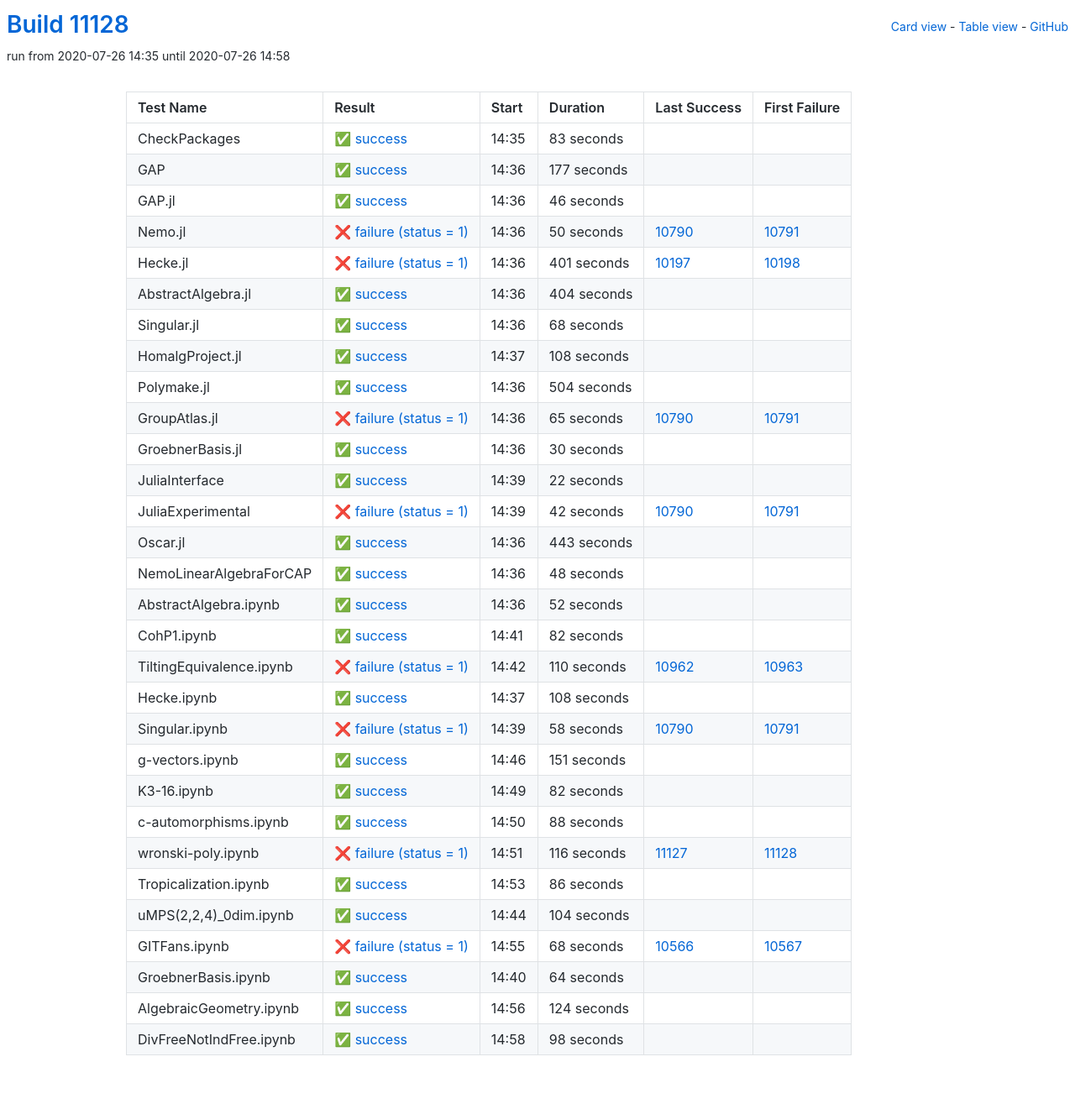
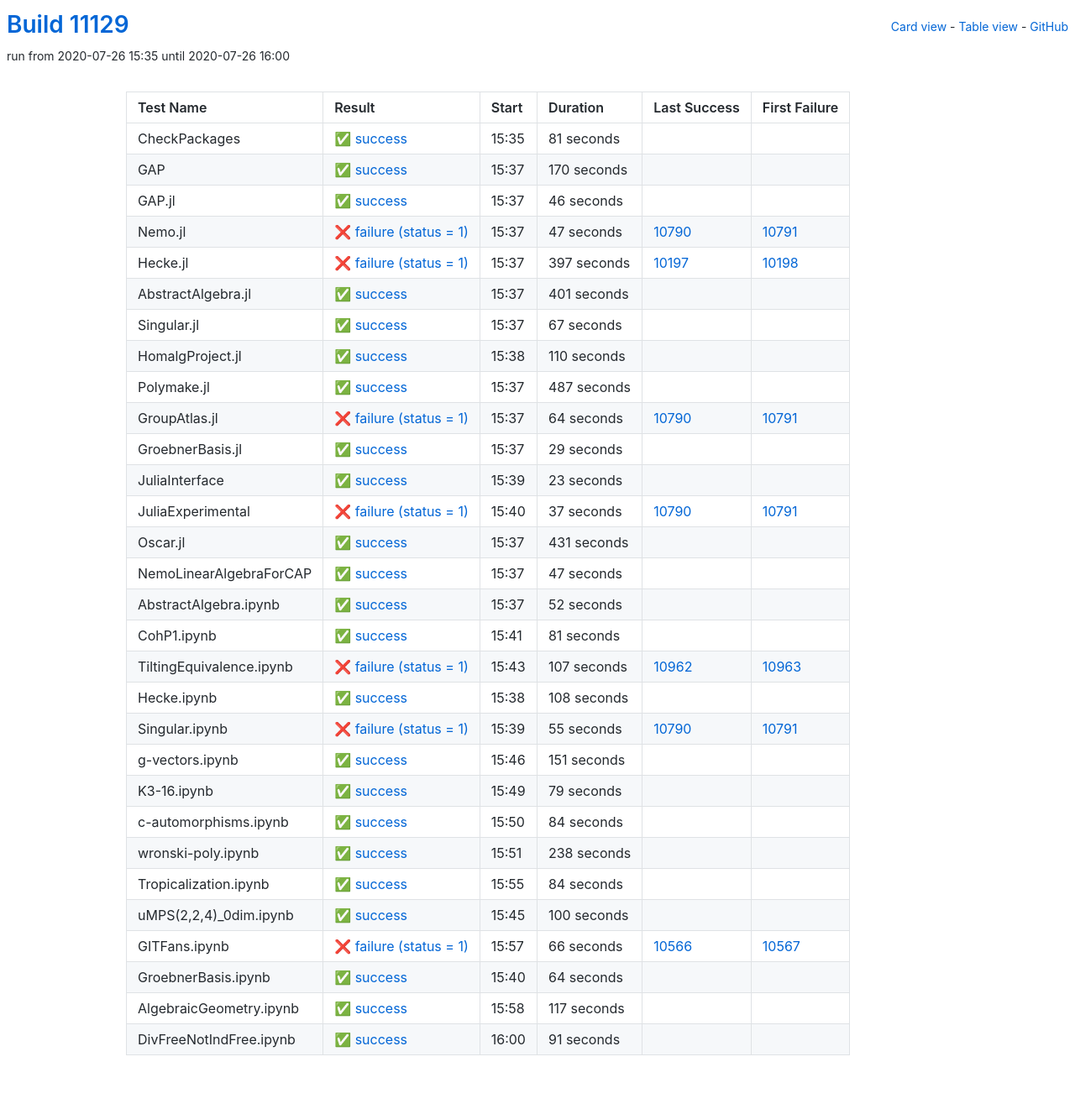
Before and after one commit to oscar-system/oscar-ci-status, a Jekyll site: the page built from table.html, in a window 1280 px wide. Shown: the whole page at 84% size. Built offline with Jekyll 4.4.1, drawn with Linux system fonts in a browser that asks for light colours.

Commit message:
Build #11129

```diff
--- a/_data/ci.yml
+++ b/_data/ci.yml
@@ -1,6 +1,6 @@
 ---
-build: 11128
-build_url: https://oscarci.mathematik.uni-kl.de/job/oscar/11128/
+build: 11129
+build_url: https://oscarci.mathematik.uni-kl.de/job/oscar/11129/
 job: oscar
 organization: oscar-system
 repo: oscar-ci-status
@@ -8,32 +8,32 @@
 tests:
 - name: CheckPackages
   id: checkpackages
-  log: https://oscarci.mathematik.uni-kl.de/job/oscar/11128/artifact/logs/build-11128/CheckPackages.log
-  start: 2020-07-26 14:35
+  log: https://oscarci.mathematik.uni-kl.de/job/oscar/11129/artifact/logs/build-11129/CheckPackages.log
+  start: 2020-07-26 15:35
   success: true
   exitcode: 0
   status: success
-  duration: 83
+  duration: 81
   last_success: false
   last_success_url:
   first_failure: false
   first_failure_url:
 - name: GAP
   id: gap
-  log: https://oscarci.mathematik.uni-kl.de/job/oscar/11128/artifact/logs/build-11128/GAP.log
-  start: 2020-07-26 14:36
+  log: https://oscarci.mathematik.uni-kl.de/job/oscar/11129/artifact/logs/build-11129/GAP.log
+  start: 2020-07-26 15:37
   success: true
   exitcode: 0
   status: success
-  duration: 177
+  duration: 170
   last_success: false
   last_success_url:
   first_failure: false
   first_failure_url:
 - name: GAP.jl
   id: gap-jl
-  log: https://oscarci.mathematik.uni-kl.de/job/oscar/11128/artifact/logs/build-11128/GAP.jl.log
-  start: 2020-07-26 14:36
+  log: https://oscarci.mathematik.uni-kl.de/job/oscar/11129/artifact/logs/build-11129/GAP.jl.log
+  start: 2020-07-26 15:37
   success: true
   exitcode: 0
   status: success
@@ -44,152 +44,152 @@
   first_failure_url:
 - name: Nemo.jl
   id: nemo-jl
-  log: https://oscarci.mathematik.uni-kl.de/job/oscar/11128/artifact/logs/build-11128/Nemo.jl.log
-  start: 2020-07-26 14:36
+  log: https://oscarci.mathematik.uni-kl.de/job/oscar/11129/artifact/logs/build-11129/Nemo.jl.log
+  start: 2020-07-26 15:37
   success: false
   exitcode: 1
   status: failure
-  duration: 50
+  duration: 47
   last_success: 10790
   last_success_url: https://oscarci.mathematik.uni-kl.de/job/oscar/10790/
   first_failure: 10791
   first_failure_url: https://oscarci.mathematik.uni-kl.de/job/oscar/10791/
 - name: Hecke.jl
   id: hecke-jl
-  log: https://oscarci.mathematik.uni-kl.de/job/oscar/11128/artifact/logs/build-11128/Hecke.jl.log
-  start: 2020-07-26 14:36
+  log: https://oscarci.mathematik.uni-kl.de/job/oscar/11129/artifact/logs/build-11129/Hecke.jl.log
+  start: 2020-07-26 15:37
   success: false
   exitcode: 1
   status: failure
-  duration: 401
+  duration: 397
   last_success: 10197
   last_success_url: https://oscarci.mathematik.uni-kl.de/job/oscar/10197/
   first_failure: 10198
   first_failure_url: https://oscarci.mathematik.uni-kl.de/job/oscar/10198/
 - name: AbstractAlgebra.jl
   id: abstractalgebra-jl
-  log: https://oscarci.mathematik.uni-kl.de/job/oscar/11128/artifact/logs/build-11128/AbstractAlgebra.jl.log
-  start: 2020-07-26 14:36
+  log: https://oscarci.mathematik.uni-kl.de/job/oscar/11129/artifact/logs/build-11129/AbstractAlgebra.jl.log
+  start: 2020-07-26 15:37
   success: true
   exitcode: 0
   status: success
-  duration: 404
+  duration: 401
   last_success: false
   last_success_url:
   first_failure: false
   first_failure_url:
 - name: Singular.jl
   id: singular-jl
-  log: https://oscarci.mathematik.uni-kl.de/job/oscar/11128/artifact/logs/build-11128/Singular.jl.log
-  start: 2020-07-26 14:36
+  log: https://oscarci.mathematik.uni-kl.de/job/oscar/11129/artifact/logs/build-11129/Singular.jl.log
+  start: 2020-07-26 15:37
   success: true
   exitcode: 0
   status: success
-  duration: 68
+  duration: 67
   last_success: false
   last_success_url:
   first_failure: false
   first_failure_url:
 - name: HomalgProject.jl
   id: homalgproject-jl
-  log: https://oscarci.mathematik.uni-kl.de/job/oscar/11128/artifact/logs/build-11128/HomalgProject.jl.log
-  start: 2020-07-26 14:37
+  log: https://oscarci.mathematik.uni-kl.de/job/oscar/11129/artifact/logs/build-11129/HomalgProject.jl.log
+  start: 2020-07-26 15:38
   success: true
   exitcode: 0
   status: success
-  duration: 108
+  duration: 110
   last_success: false
   last_success_url:
   first_failure: false
   first_failure_url:
 - name: Polymake.jl
   id: polymake-jl
-  log: https://oscarci.mathematik.uni-kl.de/job/oscar/11128/artifact/logs/build-11128/Polymake.jl.log
-  start: 2020-07-26 14:36
+  log: https://oscarci.mathematik.uni-kl.de/job/oscar/11129/artifact/logs/build-11129/Polymake.jl.log
+  start: 2020-07-26 15:37
   success: true
   exitcode: 0
   status: success
-  duration: 504
+  duration: 487
   last_success: false
   last_success_url:
   first_failure: false
   first_failure_url:
 - name: GroupAtlas.jl
   id: groupatlas-jl
-  log: https://oscarci.mathematik.uni-kl.de/job/oscar/11128/artifact/logs/build-11128/GroupAtlas.jl.log
-  start: 2020-07-26 14:36
+  log: https://oscarci.mathematik.uni-kl.de/job/oscar/11129/artifact/logs/build-11129/GroupAtlas.jl.log
+  start: 2020-07-26 15:37
   success: false
   exitcode: 1
   status: failure
-  duration: 65
+  duration: 64
   last_success: 10790
   last_success_url: https://oscarci.mathematik.uni-kl.de/job/oscar/10790/
   first_failure: 10791
   first_failure_url: https://oscarci.mathematik.uni-kl.de/job/oscar/10791/
 - name: GroebnerBasis.jl
   id: groebnerbasis-jl
-  log: https://oscarci.mathematik.uni-kl.de/job/oscar/11128/artifact/logs/build-11128/GroebnerBasis.jl.log
-  start: 2020-07-26 14:36
+  log: https://oscarci.mathematik.uni-kl.de/job/oscar/11129/artifact/logs/build-11129/GroebnerBasis.jl.log
+  start: 2020-07-26 15:37
   success: true
   exitcode: 0
   status: success
-  duration: 30
+  duration: 29
   last_success: false
   last_success_url:
   first_failure: false
   first_failure_url:
 - name: JuliaInterface
   id: juliainterface
-  log: https://oscarci.mathematik.uni-kl.de/job/oscar/11128/artifact/logs/build-11128/JuliaInterface.log
-  start: 2020-07-26 14:39
+  log: https://oscarci.mathematik.uni-kl.de/job/oscar/11129/artifact/logs/build-11129/JuliaInterface.log
+  start: 2020-07-26 15:39
   success: true
   exitcode: 0
   status: success
-  duration: 22
+  duration: 23
   last_success: false
   last_success_url:
   first_failure: false
   first_failure_url:
 - name: JuliaExperimental
   id: juliaexperimental
-  log: https://oscarci.mathematik.uni-kl.de/job/oscar/11128/artifact/logs/build-11128/JuliaExperimental.log
-  start: 2020-07-26 14:39
+  log: https://oscarci.mathematik.uni-kl.de/job/oscar/11129/artifact/logs/build-11129/JuliaExperimental.log
+  start: 2020-07-26 15:40
   success: false
   exitcode: 1
   status: failure
-  duration: 42
+  duration: 37
   last_success: 10790
   last_success_url: https://oscarci.mathematik.uni-kl.de/job/oscar/10790/
   first_failure: 10791
   first_failure_url: https://oscarci.mathematik.uni-kl.de/job/oscar/10791/
 - name: Oscar.jl
   id: oscar-jl
-  log: https://oscarci.mathematik.uni-kl.de/job/oscar/11128/artifact/logs/build-11128/Oscar.jl.log
-  start: 2020-07-26 14:36
+  log: https://oscarci.mathematik.uni-kl.de/job/oscar/11129/artifact/logs/build-11129/Oscar.jl.log
+  start: 2020-07-26 15:37
   success: true
   exitcode: 0
   status: success
-  duration: 443
+  duration: 431
   last_success: false
   last_success_url:
   first_failure: false
   first_failure_url:
 - name: NemoLinearAlgebraForCAP
   id: nemolinearalgebraforcap
-  log: https://oscarci.mathematik.uni-kl.de/job/oscar/11128/artifact/logs/build-11128/NemoLinearAlgebraForCAP.log
-  start: 2020-07-26 14:36
+  log: https://oscarci.mathematik.uni-kl.de/job/oscar/11129/artifact/logs/build-11129/NemoLinearAlgebraForCAP.log
+  start: 2020-07-26 15:37
   success: true
   exitcode: 0
   status: success
-  duration: 48
+  duration: 47
   last_success: false
   last_success_url:
   first_failure: false
   first_failure_url:
 - name: AbstractAlgebra.ipynb
   id: abstractalgebra-ipynb
-  log: https://oscarci.mathematik.uni-kl.de/job/oscar/11128/artifact/logs/build-11128/AbstractAlgebra.ipynb.log
-  start: 2020-07-26 14:36
+  log: https://oscarci.mathematik.uni-kl.de/job/oscar/11129/artifact/logs/build-11129/AbstractAlgebra.ipynb.log
+  start: 2020-07-26 15:37
   success: true
   exitcode: 0
   status: success
@@ -200,32 +200,32 @@
   first_failure_url:
 - name: CohP1.ipynb
   id: cohp1-ipynb
-  log: https://oscarci.mathematik.uni-kl.de/job/oscar/11128/artifact/logs/build-11128/CohP1.ipynb.log
-  start: 2020-07-26 14:41
+  log: https://oscarci.mathematik.uni-kl.de/job/oscar/11129/artifact/logs/build-11129/CohP1.ipynb.log
+  start: 2020-07-26 15:41
   success: true
   exitcode: 0
   status: success
-  duration: 82
+  duration: 81
   last_success: false
   last_success_url:
   first_failure: false
   first_failure_url:
 - name: TiltingEquivalence.ipynb
   id: tiltingequivalence-ipynb
-  log: https://oscarci.mathematik.uni-kl.de/job/oscar/11128/artifact/logs/build-11128/TiltingEquivalence.ipynb.log
-  start: 2020-07-26 14:42
+  log: https://oscarci.mathematik.uni-kl.de/job/oscar/11129/artifact/logs/build-11129/TiltingEquivalence.ipynb.log
+  start: 2020-07-26 15:43
   success: false
   exitcode: 1
   status: failure
-  duration: 110
+  duration: 107
   last_success: 10962
   last_success_url: https://oscarci.mathematik.uni-kl.de/job/oscar/10962/
   first_failure: 10963
   first_failure_url: https://oscarci.mathematik.uni-kl.de/job/oscar/10963/
 - name: Hecke.ipynb
   id: hecke-ipynb
-  log: https://oscarci.mathematik.uni-kl.de/job/oscar/11128/artifact/logs/build-11128/Hecke.ipynb.log
-  start: 2020-07-26 14:37
+  log: https://oscarci.mathematik.uni-kl.de/job/oscar/11129/artifact/logs/build-11129/Hecke.ipynb.log
+  start: 2020-07-26 15:38
   success: true
   exitcode: 0
   status: success
@@ -236,20 +236,20 @@
   first_failure_url:
 - name: Singular.ipynb
   id: singular-ipynb
-  log: https://oscarci.mathematik.uni-kl.de/job/oscar/11128/artifact/logs/build-11128/Singular.ipynb.log
-  start: 2020-07-26 14:39
+  log: https://oscarci.mathematik.uni-kl.de/job/oscar/11129/artifact/logs/build-11129/Singular.ipynb.log
+  start: 2020-07-26 15:39
   success: false
   exitcode: 1
   status: failure
-  duration: 58
+  duration: 55
   last_success: 10790
   last_success_url: https://oscarci.mathematik.uni-kl.de/job/oscar/10790/
   first_failure: 10791
   first_failure_url: https://oscarci.mathematik.uni-kl.de/job/oscar/10791/
 - name: g-vectors.ipynb
   id: g-vectors-ipynb
-  log: https://oscarci.mathematik.uni-kl.de/job/oscar/11128/artifact/logs/build-11128/g-vectors.ipynb.log
-  start: 2020-07-26 14:46
+  log: https://oscarci.mathematik.uni-kl.de/job/oscar/11129/artifact/logs/build-11129/g-vectors.ipynb.log
+  start: 2020-07-26 15:46
   success: true
   exitcode: 0
   status: success
@@ -260,80 +260,80 @@
   first_failure_url:
 - name: K3-16.ipynb
   id: k3-16-ipynb
-  log: https://oscarci.mathematik.uni-kl.de/job/oscar/11128/artifact/logs/build-11128/K3-16.ipynb.log
-  start: 2020-07-26 14:49
+  log: https://oscarci.mathematik.uni-kl.de/job/oscar/11129/artifact/logs/build-11129/K3-16.ipynb.log
+  start: 2020-07-26 15:49
   success: true
   exitcode: 0
   status: success
-  duration: 82
+  duration: 79
   last_success: false
   last_success_url:
   first_failure: false
   first_failure_url:
 - name: c-automorphisms.ipynb
   id: c-automorphisms-ipynb
-  log: https://oscarci.mathematik.uni-kl.de/job/oscar/11128/artifact/logs/build-11128/c-automorphisms.ipynb.log
-  start: 2020-07-26 14:50
+  log: https://oscarci.mathematik.uni-kl.de/job/oscar/11129/artifact/logs/build-11129/c-automorphisms.ipynb.log
+  start: 2020-07-26 15:50
   success: true
   exitcode: 0
   status: success
-  duration: 88
+  duration: 84
   last_success: false
   last_success_url:
   first_failure: false
   first_failure_url:
 - name: wronski-poly.ipynb
   id: wronski-poly-ipynb
-  log: https://oscarci.mathematik.uni-kl.de/job/oscar/11128/artifact/logs/build-11128/wronski-poly.ipynb.log
-  start: 2020-07-26 14:51
-  success: false
-  exitcode: 1
-  status: failure
-  duration: 116
-  last_success: 11127
-  last_success_url: https://oscarci.mathematik.uni-kl.de/job/oscar/11127/
-  first_failure: 11128
-  first_failure_url: https://oscarci.mathematik.uni-kl.de/job/oscar/11128/
-- name: Tropicalization.ipynb
-  id: tropicalization-ipynb
-  log: https://oscarci.mathematik.uni-kl.de/job/oscar/11128/artifact/logs/build-11128/Tropicalization.ipynb.log
-  start: 2020-07-26 14:53
+  log: https://oscarci.mathematik.uni-kl.de/job/oscar/11129/artifact/logs/build-11129/wronski-poly.ipynb.log
+  start: 2020-07-26 15:51
   success: true
   exitcode: 0
   status: success
-  duration: 86
+  duration: 238
+  last_success: false
+  last_success_url:
+  first_failure: false
+  first_failure_url:
+- name: Tropicalization.ipynb
+  id: tropicalization-ipynb
+  log: https://oscarci.mathematik.uni-kl.de/job/oscar/11129/artifact/logs/build-11129/Tropicalization.ipynb.log
+  start: 2020-07-26 15:55
+  success: true
+  exitcode: 0
+  status: success
+  duration: 84
   last_success: false
   last_success_url:
   first_failure: false
   first_failure_url:
 - name: uMPS(2,2,4)_0dim.ipynb
   id: umps-2-2-4-0dim-ipynb
-  log: https://oscarci.mathematik.uni-kl.de/job/oscar/11128/artifact/logs/build-11128/uMPS-2-2-4-_0dim.ipynb.log
-  start: 2020-07-26 14:44
+  log: https://oscarci.mathematik.uni-kl.de/job/oscar/11129/artifact/logs/build-11129/uMPS-2-2-4-_0dim.ipynb.log
+  start: 2020-07-26 15:45
   success: true
   exitcode: 0
   status: success
-  duration: 104
+  duration: 100
   last_success: false
   last_success_url:
   first_failure: false
   first_failure_url:
 - name: GITFans.ipynb
   id: gitfans-ipynb
-  log: https://oscarci.mathematik.uni-kl.de/job/oscar/11128/artifact/logs/build-11128/GITFans.ipynb.log
-  start: 2020-07-26 14:55
+  log: https://oscarci.mathematik.uni-kl.de/job/oscar/11129/artifact/logs/build-11129/GITFans.ipynb.log
+  start: 2020-07-26 15:57
   success: false
   exitcode: 1
   status: failure
-  duration: 68
+  duration: 66
   last_success: 10566
   last_success_url: https://oscarci.mathematik.uni-kl.de/job/oscar/10566/
   first_failure: 10567
   first_failure_url: https://oscarci.mathematik.uni-kl.de/job/oscar/10567/
 - name: GroebnerBasis.ipynb
   id: groebnerbasis-ipynb
-  log: https://oscarci.mathematik.uni-kl.de/job/oscar/11128/artifact/logs/build-11128/GroebnerBasis.ipynb.log
-  start: 2020-07-26 14:40
+  log: https://oscarci.mathematik.uni-kl.de/job/oscar/11129/artifact/logs/build-11129/GroebnerBasis.ipynb.log
+  start: 2020-07-26 15:40
   success: true
   exitcode: 0
   status: success
@@ -344,24 +344,24 @@
   first_failure_url:
 - name: AlgebraicGeometry.ipynb
   id: algebraicgeometry-ipynb
-  log: https://oscarci.mathematik.uni-kl.de/job/oscar/11128/artifact/logs/build-11128/AlgebraicGeometry.ipynb.log
-  start: 2020-07-26 14:56
+  log: https://oscarci.mathematik.uni-kl.de/job/oscar/11129/artifact/logs/build-11129/AlgebraicGeometry.ipynb.log
+  start: 2020-07-26 15:58
   success: true
   exitcode: 0
   status: success
-  duration: 124
+  duration: 117
   last_success: false
   last_success_url:
   first_failure: false
   first_failure_url:
 - name: DivFreeNotIndFree.ipynb
   id: divfreenotindfree-ipynb
-  log: https://oscarci.mathematik.uni-kl.de/job/oscar/11128/artifact/logs/build-11128/DivFreeNotIndFree.ipynb.log
-  start: 2020-07-26 14:58
+  log: https://oscarci.mathematik.uni-kl.de/job/oscar/11129/artifact/logs/build-11129/DivFreeNotIndFree.ipynb.log
+  start: 2020-07-26 16:00
   success: true
   exitcode: 0
   status: success
-  duration: 98
+  duration: 91
   last_success: false
   last_success_url:
   first_failure: false
```
Also changed, not shown: README.md.
